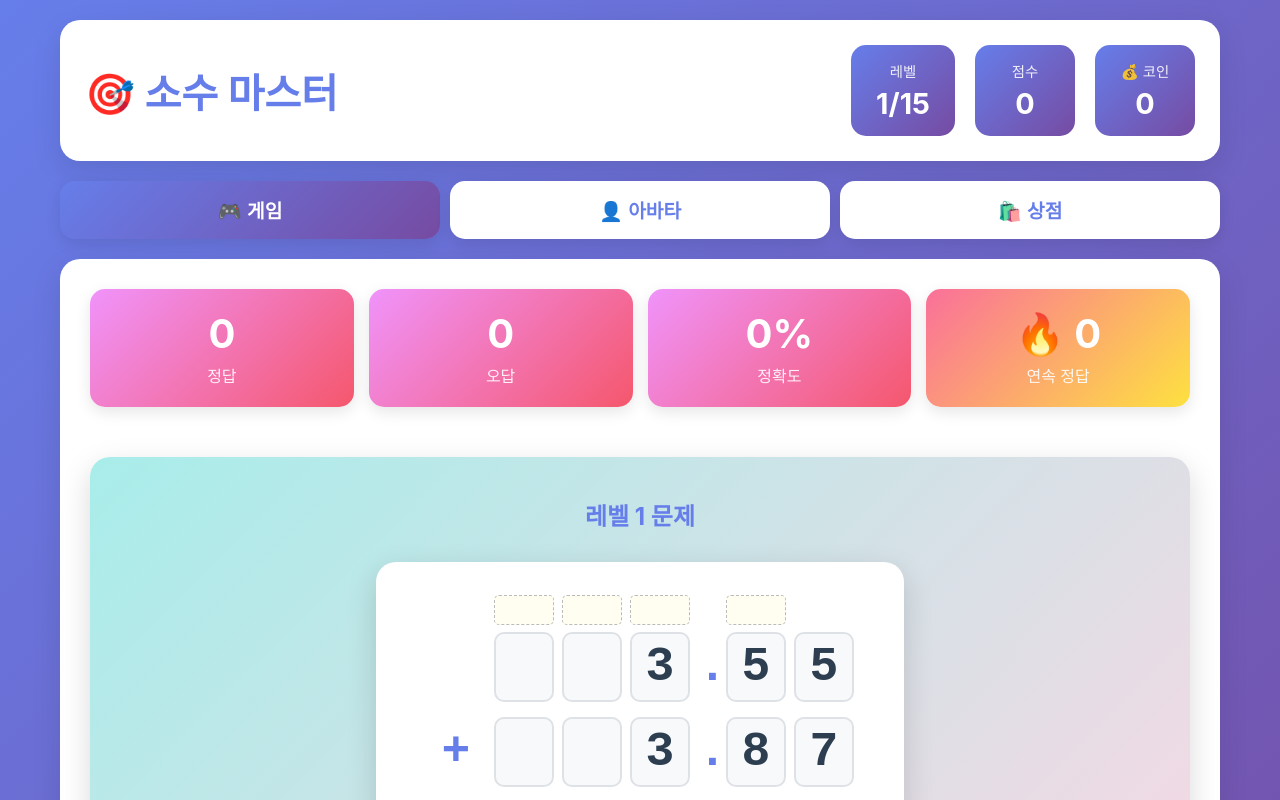
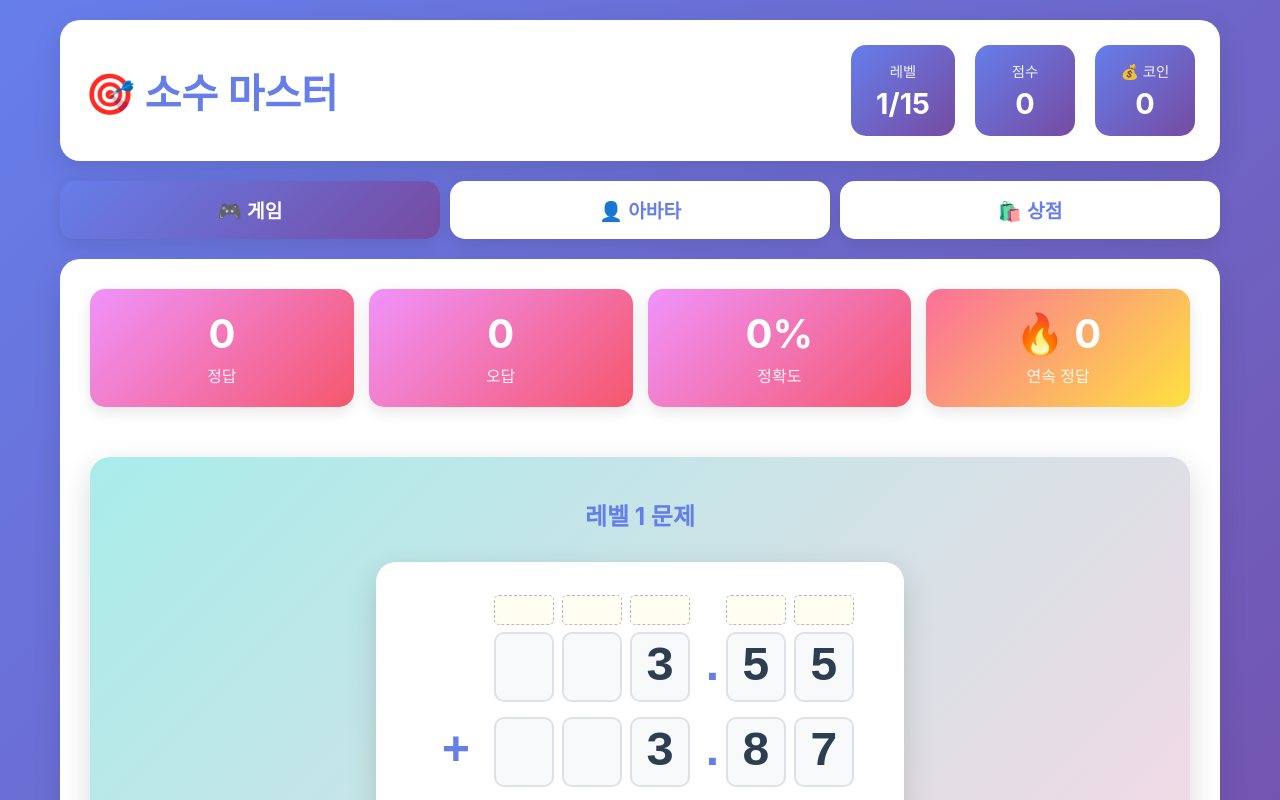
Before and after one commit to hyodur/deciminal, a React (Vite) app in the folder decimal-math-game/: page / in a window 1280 px wide. Shown: the top 800 px of the page. Built offline with nearby package versions, Linux system fonts and the light colour scheme.

Commit message:
Update GameScreen.jsx

```diff
--- a/decimal-math-game/src/components/GameScreen.jsx
+++ b/decimal-math-game/src/components/GameScreen.jsx
@@ -21,6 +21,7 @@ function GameScreen({ level, onCorrect, onWrong, totalCorrect, totalWrong }) {
   const [carryTens, setCarryTens] = useState('') // 십의 자리 받아올림
   const [carryOnes, setCarryOnes] = useState('') // 일의 자리 받아올림
   const [carryTenths, setCarryTenths] = useState('') // 소수 첫째 자리 받아올림
+  const [carryHundredths, setCarryHundredths] = useState('') // 소수 둘째 자리 받아올림
 
   // 사운드 효과 함수
   const playSound = (isCorrect) => {
@@ -97,6 +98,7 @@ function GameScreen({ level, onCorrect, onWrong, totalCorrect, totalWrong }) {
     setCarryTens('')
     setCarryOnes('')
     setCarryTenths('')
+    setCarryHundredths('')
     setFeedback(null)
   }
 
@@ -172,6 +174,7 @@ function GameScreen({ level, onCorrect, onWrong, totalCorrect, totalWrong }) {
         setCarryTens('')
         setCarryOnes('')
         setCarryTenths('')
+        setCarryHundredths('')
       }, 2000)
     }
   }
@@ -282,7 +285,15 @@ function GameScreen({ level, onCorrect, onWrong, totalCorrect, totalWrong }) {
                 className="carry-input"
                 placeholder=""
               />
-              <span className="carry-placeholder"></span>
+              <input
+  type="text"
+  maxLength="2"
+  value={carryHundredths}
+  onChange={(e) => handleCarryChange('hundredths', e.target.value)}
+  disabled={feedback !== null}
+  className="carry-input"
+  placeholder=""
+/>
             </div>
 
             <div className="math-row number-row">
```
